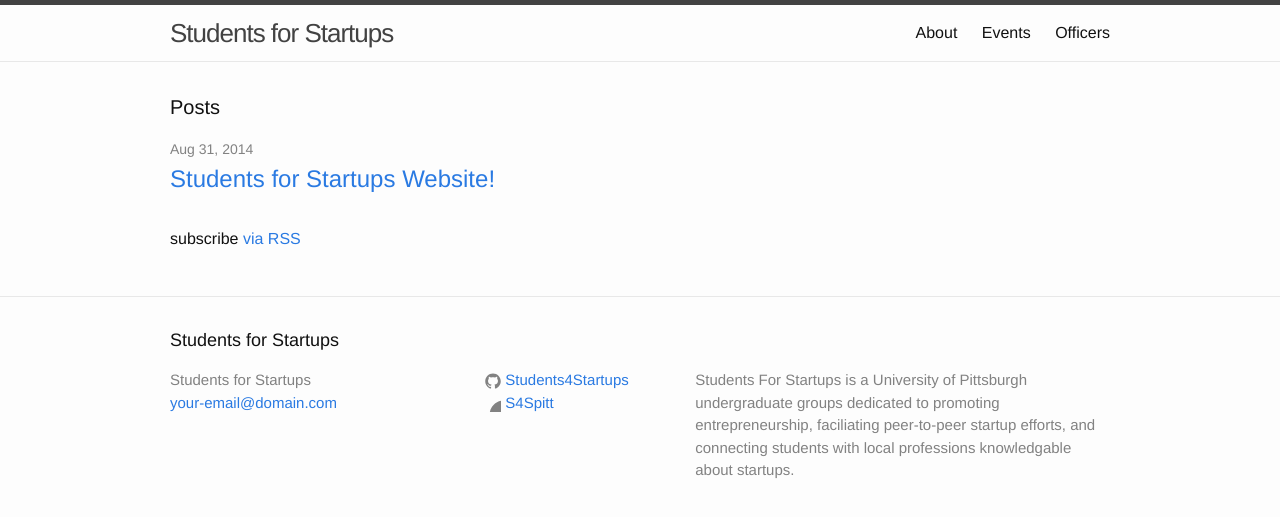
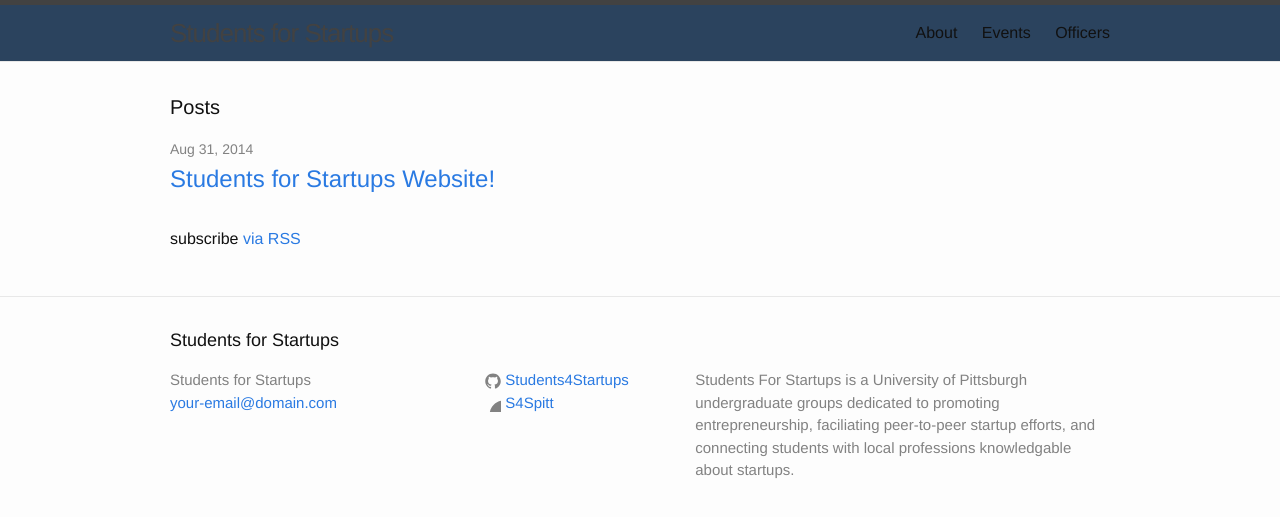
Before and after one commit to studentsforstartups/studentsforstartups.github.io, a Jekyll site: the page built from index.html, in a window 1280 px wide. Shown: the top 517 px of the page. Built offline with Jekyll 4.4.1, drawn with Linux system fonts in a browser that asks for light colours.

Commit message:
layout changes

```diff
--- a/_sass/_layout.scss
+++ b/_sass/_layout.scss
@@ -5,6 +5,7 @@
     border-top: 5px solid $grey-color-dark;
     border-bottom: 1px solid $grey-color-light;
     min-height: 56px;
+    background-color: $steel-blue-color;
 
     // Positioning context for the mobile navigation icon
     position: relative;
--- a/css/main.scss
+++ b/css/main.scss
@@ -20,6 +20,8 @@
 $grey-color:       #828282;
 $grey-color-light: lighten($grey-color, 40%);
 $grey-color-dark:  darken($grey-color, 25%);
+
+$steel-blue-color: #2B435E;
 
 $on-palm:          600px;
 $on-laptop:        800px;
```
